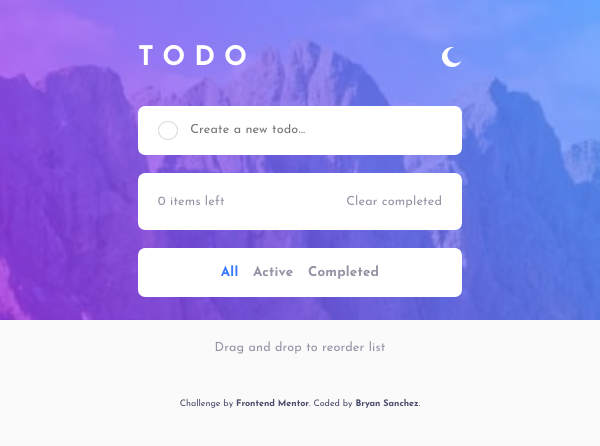
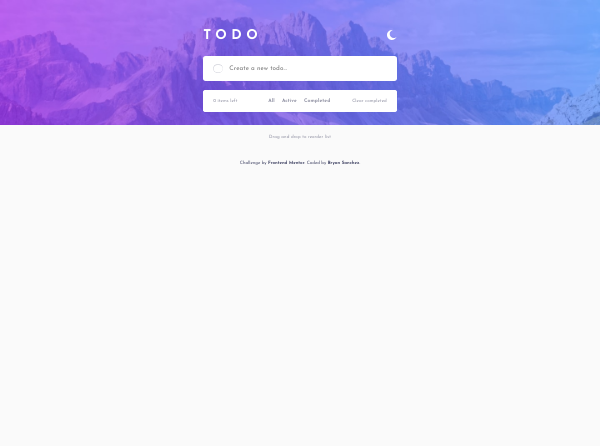
Before and after one commit to 0-BSCode/to-do-app-client, a React (Create React App) app: page / in a window 600 px wide. Shown: the top 446 px of the page. Built offline with nearby package versions, Linux system fonts and the light colour scheme.

Commit message:
Finished rough design for desktop devices

```diff
--- a/src/components/Body/Body.js
+++ b/src/components/Body/Body.js
@@ -27,8 +27,8 @@ const Body = () => {
       <Tasks
       filter={filter}
       setFilter={setFilter} />
-      <TaskFilter
-      setFilter={setFilter} />
+      {/* <TaskFilter
+      setFilter={setFilter} /> */}
       <DragTask />
     </main>
   )
--- a/src/components/Body/Task/styles.css
+++ b/src/components/Body/Task/styles.css
@@ -97,6 +97,7 @@
     width: 0.8rem;
     height: 0.8rem;
     opacity: 0.7;
+    position:relative;
 }
 
 .task__delete-btn:hover {
@@ -106,4 +107,7 @@
 
 .task__delete-img {
     height: 100%;
+    position: absolute;
+    top: 0;
+    left: 0;
 }
--- a/src/components/Body/TaskInfoDesktop/styles.css
+++ b/src/components/Body/TaskInfoDesktop/styles.css
@@ -1,5 +1,5 @@
 .info--desktop {
-    height: 3.2rem;
+    height: 2.5rem;
     display: flex;
     align-items: center;
     justify-content: space-between;
@@ -10,7 +10,7 @@
 
 .info__left--desktop,
 .info__clear--desktop {
-    font-size: 0.7rem;
+    font-size: 0.5rem;
     letter-spacing: 0.01rem;
     border: none;
     background: none;
@@ -28,6 +28,7 @@
     border-radius: 0.4rem;
     display: flex;
     justify-content: space-between;
+    margin-left: 1rem;
 }
 
 .filter__btn--desktop {
@@ -35,10 +36,10 @@
     background: none;
     font-family: Josefin;
     font-weight: 700;
-    font-size: 0.75rem;
+    font-size: 0.55rem;
     color: var(--taskinfo-text-color);
     letter-spacing: 0.01rem;
-    margin-inline: 2rem;
+    margin-inline: 0.4rem;
 }
 
 .filter__btn--desktop:hover {
--- a/src/components/Body/Tasks/Tasks.js
+++ b/src/components/Body/Tasks/Tasks.js
@@ -100,8 +100,8 @@ const Tasks = ({filter, setFilter}) => {
       {filterTasks.map(task => (
         <Task task={task} key={task.name} />
       ))}
-      <TaskInfo />
-      {/* <TaskInfoDesktop setFilter={setFilter} /> */}
+      {/* <TaskInfo /> */}
+      <TaskInfoDesktop setFilter={setFilter} />
     </ul>
   )
 }
--- a/src/index.css
+++ b/src/index.css
@@ -67,3 +67,33 @@ body {
     font-size: 22px;
   }
 }
+
+@media screen and (min-width: 512px) and (max-width: 767px) {
+  :root {
+    font-size: 9px;
+    --bg-image-light: url("./images/bg-desktop-light.jpg");
+    --bg-image-dark: url("./images/bg-desktop-dark.jpg");
+  }
+
+  .App.App {
+    width: 21.5rem;
+    padding-top: 3.1rem;
+  }
+
+  .form.form {
+    margin-top: 1.5rem;
+    border-radius: 0.3rem;
+  }
+
+  .tasks.tasks {
+    border-radius: 0.3rem;
+  }
+
+  .task__text.task__text {
+    font-size: 0.7rem;
+  }
+
+  .drag.drag {
+    font-size: 0.5rem;
+  }
+}
```
